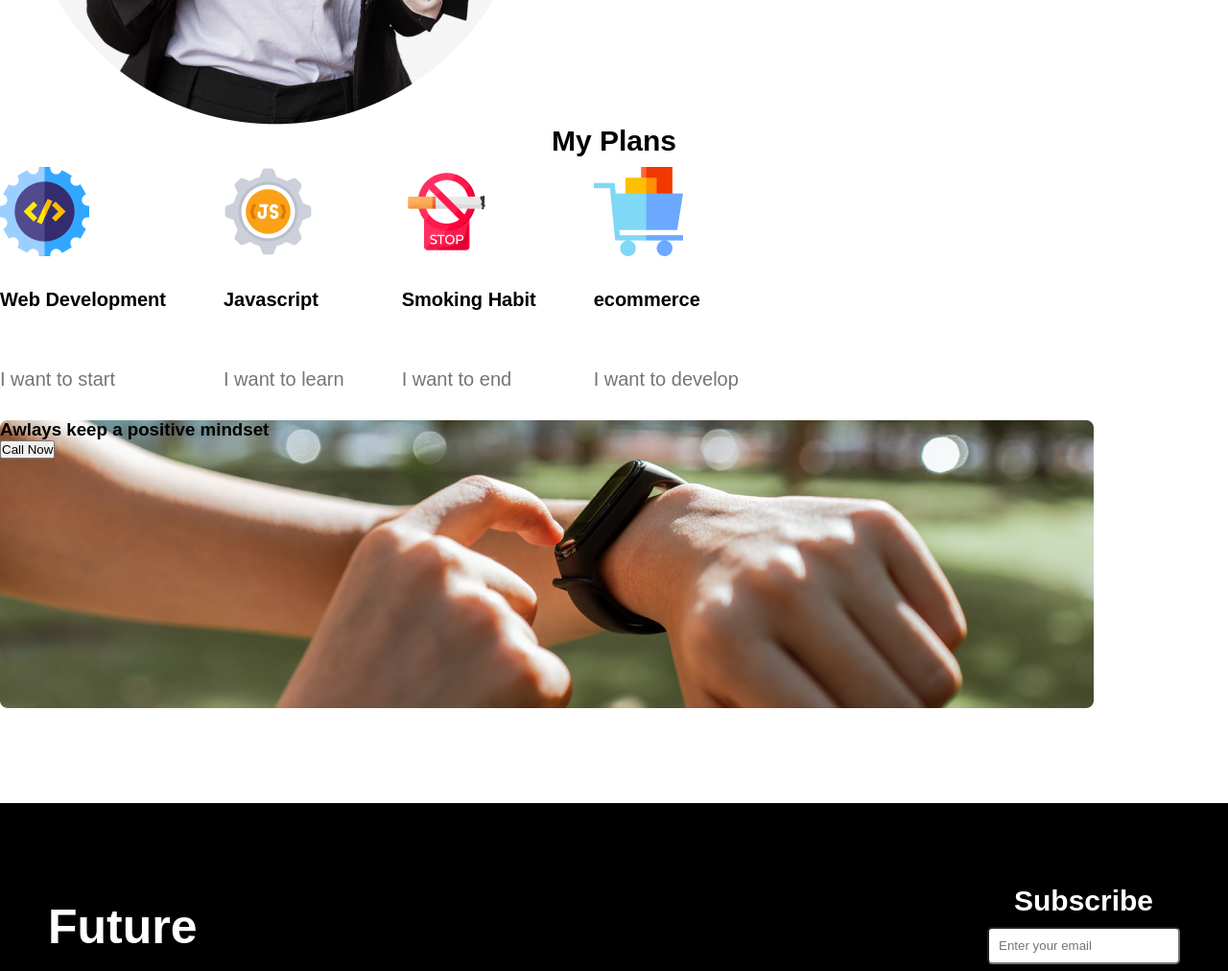
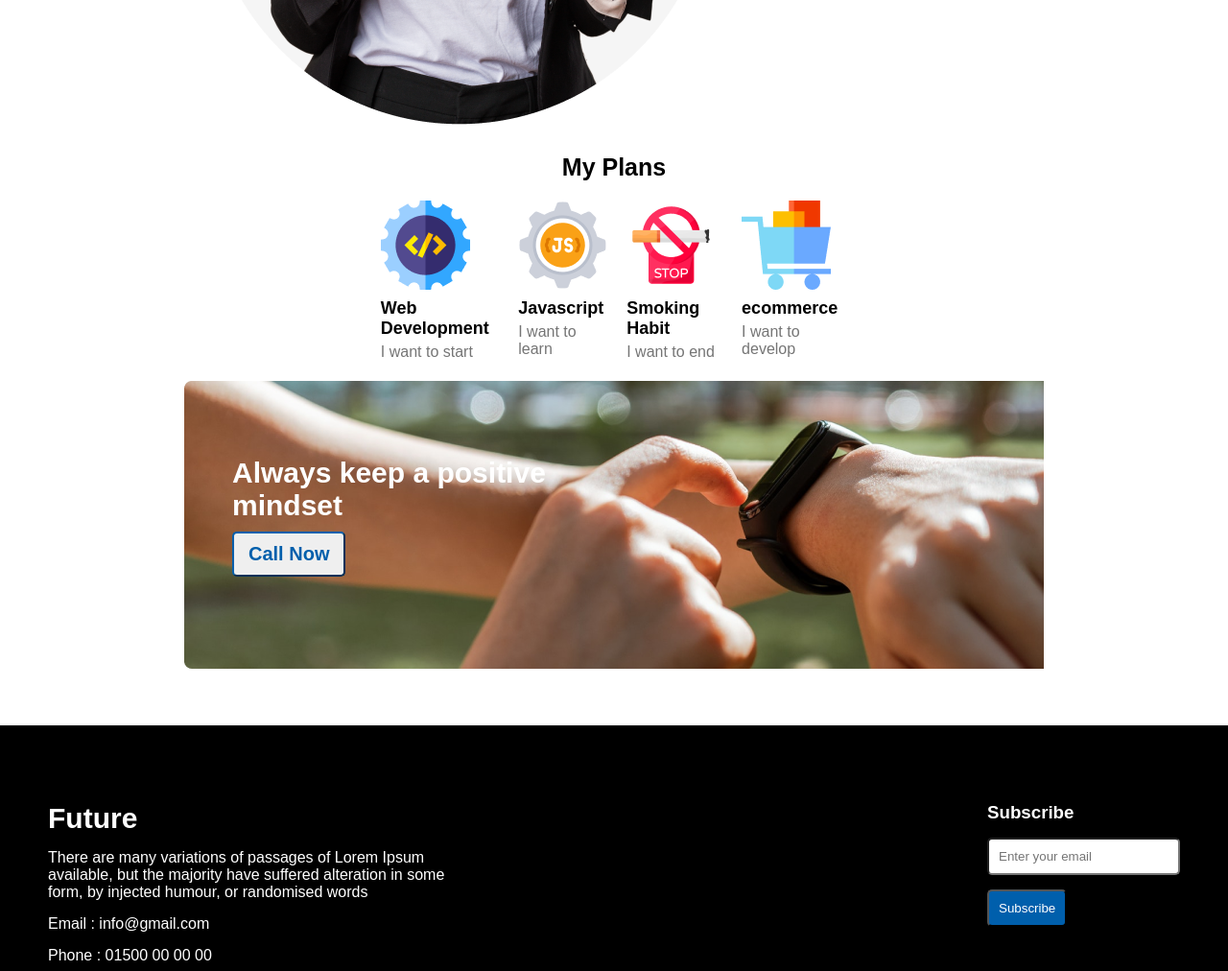
Before and after one commit to Haa-meem/first-assignment, a plain HTML site: page index.html in a window 1280 px wide. Shown: the part 1554-2566 px from the top of the page at 96% size. Drawn offline with Linux system fonts and the light colour scheme.

Commit message:
second push

```diff
--- a/index.html
+++ b/index.html
@@ -14,23 +14,25 @@
 
 <body>
     <header class="header">
-        <nav class="nav-style">
-            <h1>All Thinks Are<br>Possible If You<br>believe</h1>
-            <p>There are many variations of passages of Lorem Ipsum<br>available, but the majority have suffered
+        <nav class="navstyle1">
+            <h1 class="title">All Thinks Are<br>Possible If You<br>believe</h1>
+            <p class="description">There are many variations of passages of Lorem Ipsum<br>available, but the majority
+                have suffered
                 alteration in some<br>form, by injected humour, or randomised words</p>
             <button class="contact">Contact Us</button>
         </nav>
     </header>
     <main>
-        <section class="sec-style">
+        <section class="secstyle">
             <img src="images/person.png">
             <nav class="navstyle2">
-                <h1>My failures of<br>previous year</h1>
-                <p>Contrary to popular belief, Lorem Ipsum is not<br>simply random text. It has roots in a piece
+                <h1 class="title2">My failures of<br>previous year</h1>
+                <p class="description2">Contrary to popular belief, Lorem Ipsum is not<br>simply random text. It has
+                    roots in a piece
                     of<br>classical Latin literature from 45 BC, making it over<br>2000 years old. Richard McClintock.
                 </p>
                 <ul type="square">
-                    <i class="fa-solid fa-check"></i><li>Contrary to popular belief, is not simply.</li>
+                    <li>Contrary to popular belief, is not simply.</li>
                     <li>Contrary to popular belief.</li>
                     <li>Contrary to popular , is not simply.</li>
                     <li>Contrary to popular belief, is not simply.</li>
@@ -39,7 +41,7 @@
             </nav>
         </section>
         <section>
-            <h2>My Plans</h2>
+            <h2 class="plans-title">My Plans</h2>
             <nav class="navstyle3">
                 <div class="plans">
                     <div class="plan">
@@ -65,29 +67,35 @@
                 </div>
             </nav>
         </section>
-        <section>
+        <section class="secstyle2">
             <nav class="navstyle4">
-                <h3>Awlays keep a positive mindset</h3>
-                <button>Call Now</button>
+                <h3 class="positive">Always keep a positive<br>mindset</h3>
+                <button class="call">Call Now</button>
             </nav>
         </section>
     </main>
     <footer class="bgfooter">
-        <section class="sec1"><h1>Future</h1>
-            <p>There are many variations of passages of Lorem Ipsum<br>available, but the majority have suffered alteration
-                in some<br>form, by injected humour, or randomised words</p>
-            <p>Email : info@gmail.com</p>
-            <p>Phone : 01500 00 00 00</p>
-            <span class="spangap">
-                <img src="images/icons/fb.png">
-            </span><span class="spangap"><img src="images/icons/twitter.png"></span><span class="spangap"><img src="images/icons/youtube.png">
-            </span></section>
-        <section class="sec2">
-            <h2>Subscribe</h2>
-            <form>
-                <input type="email" placeholder="Enter your email" class="padding"><br>
-                <button class="padding btncolor">Subscribe</button>
-            </form>
+        <section class="foot-sec">
+            <div class="div1">
+                <h1 class="div1-title">Future</h1>
+                <p class="div1-description">There are many variations of passages of Lorem Ipsum<br>available, but the
+                    majority have suffered alteration
+                    in some<br>form, by injected humour, or randomised words</p>
+                <p class="email">Email : info@gmail.com</p>
+                <p class="phone">Phone : 01500 00 00 00</p>
+                <span class="spangap">
+                    <img src="images/icons/fb.png">
+                </span><span class="spangap"><img src="images/icons/twitter.png"></span><span class="spangap"><img
+                        src="images/icons/youtube.png">
+                </span>
+            </div>
+            <div class="div2">
+                <h3 class="subscribe">Subscribe</h3>
+                <form>
+                    <input type="email" placeholder="Enter your email" class="form"><br>
+                    <button class="form btncolor">Subscribe</button>
+                </form>
+            </div>
         </section>
     </footer>
 </body>
--- a/style.css
+++ b/style.css
@@ -1,32 +1,38 @@
 /*Universal style*/
-*{
-    margin:0;
-    padding:0;
+* {
+    margin: 0;
+    padding: 0;
     font-family: Arial, Helvetica, sans-serif;
 }
-.header{
+
+/*Header style*/
+.header {
     background-image: url(images/banner/banner3.png);
     background-repeat: no-repeat;
     height: 120vh;
 }
-.nav-style{
-    color:white;
+
+.navstyle1 {
+    color: white;
     text-align: right;
     border-bottom: 50px;
 }
-h1{
+
+h1.title {
     font-size: 50px;
     padding-top: 100px;
     padding-right: 50px;
 }
-p{
+
+p.description {
     font-size: 20px;
     padding-top: 30px;
     padding-right: 50px;
     padding-bottom: 30px;
 }
-button.contact{
-    color:#005FAC;
+
+.contact {
+    color: #005FAC;
     font-weight: 800;
     font-size: 20px;
     padding: 15px 25px;
@@ -34,62 +40,154 @@ button.contact{
     border-radius: 5px;
     border-color: white;
 }
-.sec-style{
+
+/*Main style*/
+.secstyle {
     display: flex;
-    align-items: center;
+    width: 70%;
+    margin: auto;
 }
-.navstyle2{
-    padding: 50px;
+
+.navstyle2 {
+    padding: 20px;
+    text-align: left;
+    margin: auto;
 }
-h2{
+
+.title2 {
+    color: #151414;
+    font-size: 35px;
+    padding-bottom: 10px;
+}
+
+.description2 {
+    color: #444343;
+    font-size: 15px;
+    padding-bottom: 10px;
+}
+
+ul {
+    color: #444343;
+    font-size: 17px;
+    padding-left: 14px;
+}
+
+.plans-title {
     text-align: center;
+    font-weight: 700;
+    font-size: 25px;
+    margin-top: 30px;
+    margin-bottom: 20px;
+}
+
+.navstyle3 {
+    width: 38%;
+    margin: auto;
+
+}
+
+.plan {
+    padding-right: 10px;
+}
+
+.plans {
+    display: flex;
+    gap: 10px;
+}
+
+.plan-title {
+    font-weight: 700;
+    font-size: 18px;
+    padding-top: 5px;
+    padding-bottom: 5px;
+}
+
+.plan-description {
+    color: #757575;
+}
+
+.secstyle2 {
+    background-image: url(images/watch.png);
+    background-repeat: no-repeat;
+    height: 45vh;
+    width: 70%;
+    margin: auto;
+    margin-top: 20px;
+}
+
+.navstyle4 {
+    padding: 80px 0px 80px 50px;
+}
+
+h3.positive {
+    font-weight: 700;
     font-size: 30px;
-    margin-bottom:10px ;
+    color: white;
+    margin-bottom: 10px;
 }
-.plan{
-    align-items:center;
-}
-.plans{
-    display: flex;
-    gap:10px;
-}
-.plan-title{
+
+.call {
+    color: #005FAC;
     font-weight: 700;
     font-size: 20px;
+    padding: 10px 15px;
+    border-radius: 5px;
+    border-color: #005FAC;
 }
-.plan-description{
-    color: #757575;
+
+/*Footer style*/
+.bgfooter {
+    background-color: black;
 }
-.navstyle3{
-    align-items: center;
-}
-.navstyle4{
-    background-image: url(images/watch.png);
-    background-repeat: no-repeat;
-    height: 50vh;
-}
-.bgfooter{
-    background-color: black;
+
+.foot-sec {
     color: white;
     display: flex;
     justify-content: space-between;
 }
-.spangap{
+
+.div1 {
+    padding: 80px 0px 80px 50px;
+}
+
+.div2 {
+    padding: 80px 50px 80px 0px;
+}
+
+.div1-title {
+    font-weight: 700;
+    font-size: 30px;
+    margin-bottom: 15px;
+}
+
+.div1-description {
+    margin-bottom: 15px;
+}
+
+.email {
+    margin-bottom: 15px;
+}
+
+.phone {
+    margin-bottom: 15px;
+}
+
+.spangap {
     padding: 5px;
 }
-.padding{
+
+.subscribe {
+    margin-bottom: 15px;
+}
+
+.form {
     padding: 10px;
     border-radius: 5px;
-    margin-bottom: 10px;
+    margin-bottom: 15px;
 }
-.sec1{
-    margin-left: 50px;
+
+.btncolor {
+
+    background-color: #005FAC;
+    color: white;
 }
-.sec2{
-    margin-top: 85px;
-    margin-right: 50px;
-}
-.btncolor{
-    background-color:#005FAC;
-    color:white;
-}
```
